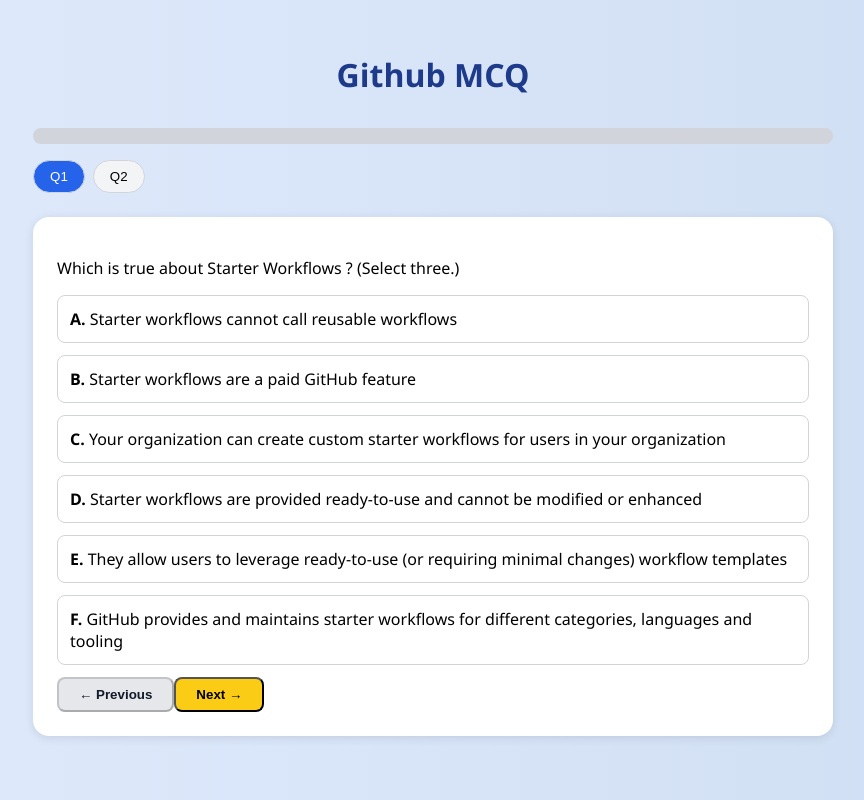
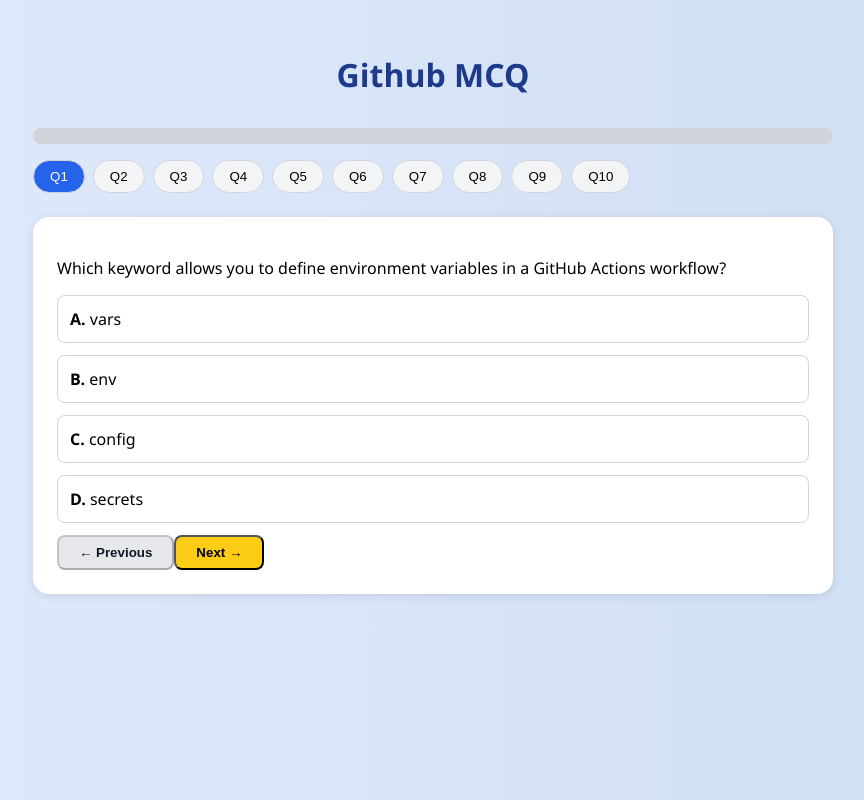
Before and after one commit to Karthikeyan-Karunakaran/mcq-application, a React (Create React App) app: page / in a window 1280 px wide. Shown: the whole page, without its empty margins (207-1071 px from the left). Built offline with nearby package versions, Linux system fonts and the light colour scheme.

Commit message:
new question added for the mcq application

```diff
--- a/package.json
+++ b/package.json
@@ -46,8 +46,5 @@
     "babel-jest": "^29.7.0",
     "identity-obj-proxy": "^3.0.0",
     "jest": "^27.5.1"
-  },
-  "jest": {
-  "setupFilesAfterEnv": ["<rootDir>/src/setupTests.js"]
+  }
 }
-}
--- a/src/App.js
+++ b/src/App.js
@@ -3,16 +3,85 @@
 
 const questions = [
   {
-    question: "Which is true about Starter Workflows ? (Select three.)",
-    answer: ["They allow users to leverage ready-to-use (or requiring minimal changes) workflow templates", "Your organization can create custom starter workflows for users in your organization", "GitHub provides and maintains starter workflows for different categories, languages and tooling "],
-    options: ["Starter workflows cannot call reusable workflows", "Starter workflows are a paid GitHub feature", "Your organization can create custom starter workflows for users in your organization", "Starter workflows are provided ready-to-use and cannot be modified or enhanced", "They allow users to leverage ready-to-use (or requiring minimal changes) workflow templates", "GitHub provides and maintains starter workflows for different categories, languages and tooling"],
-    multiple: true,
+    question: "Which keyword allows you to define environment variables in a GitHub Actions workflow?",
+    answer: ["env"],
+    options: ["vars", "env", "config", "secrets"],
+    multiple: false,
   },
   {
-    question: "Which of the following are programming languages?",
-    answer: ["JavaScript", "Python", "Rust"],
-    options: ["HTML", "JavaScript", "CSS", "Python", "Rust"],
-    multiple: true,
+    question: "Which configuration is appropriate for triggering a workflow to run on webhook events related to check_run actions?",
+    answer: [`on:
+                check_run:
+                  types: [rerequested, completed]`
+            ],
+    options: [`on:
+                check_run:
+                  types: [started]`,
+              `on:
+                check_run:
+                  types: [rerequested, completed]`,
+              `on:
+                check_run:
+                  filter: [requested]`,
+              `on:
+                check_run:
+                  type: [closed]`],
+    multiple: false,
+  },
+  {
+    question: `When will job3 run?
+                  jobs:
+                    job1:
+                    job2:
+                      needs: job1
+                    job3:
+                      if: \${{ always() }}
+                        needs: [job1, job2]`,
+    answer: ["job3 will run after job1 and job2 have completed, regardless of whether they were successful"],
+    options: ["You cannot use if: ${{ always() }} and needs together. The workflow will fail on startup.", "job3 will run after both job1 and job2 have failed", "job3 will run after job1 and job2 have completed, regardless of whether they were successful", "job3 will run after job1 and job2 have been successfully completed"],
+    multiple: false,
+  },
+  {
+    question: "What is the default shell used by GitHub Actions on Windows runners?",
+    answer: ["powershell"],
+    options: ["sh", "bash","cmd", "powershell"],
+    multiple: false,
+  },
+  {
+    question: "Where can you find network connectivity logs for a GitHub self-hosted-runner?",
+    answer: ["In the _diag folder directly on the runner machine"],
+    options: ["On GitHub.com on that specific Runner's page", "In the job run logs of a job that ran on that Runner", "In the _diag folder directly on the runner machine", "In the job run logs of a job that ran on that Runner with debug logging enabled"],
+    multiple: false,
+  },
+  {
+    question: "Is this statement true? Not all steps run actions, but all actions run as a step",
+    answer: ["True"],
+    options: ["True", "False"],
+    multiple: false,
+  },
+  {
+    question: "Which is true about environments?",
+    answer: ["Each job in a workflow can reference a single environment."],
+    options: ["Each job in a workflow can reference a maximum of two environments.", "Each job in a workflow can reference a single environment.", "Each workflow can reference a maximum of two environments.", "Each workflow can reference a single environment."],
+    multiple: false,
+  },
+  {
+    question: "How can organizations which are using GitHub Enterprise Server enable automatic syncing of third party GitHub Actions hosted on GitHub.com to their GitHub Enterprise Server instance?",
+    answer: ["Using GitHub Connect"],
+    options: ["Using GitHub Connect", "GitHub Enterprise Server cannot use GitHub.com Actions because of it's on-premise nature and no internet access", "GitHub Enterprise Server has access to all GitHub.com Actions by default", "Using actions-sync tool"],
+    multiple: false,
+  },
+  {
+    question: "What are activity types of an event used for ?",
+    answer: ["Limiting workflow runs to specific activity types using the types filter"],
+    options: ["Reacting to new activity on a repository (e.g new contributor)", "Checking if the activity comes from an user or a bot", "Limiting workflow runs to specific activity types using the types filter"],
+    multiple: false
+  },
+  {
+    question: "Which context holds information about the event that triggered a workflow run?",
+    answer: ["github.event"],
+    options: ["github.event", "github.job", "github.repository", "jobs.<job_id>.result"],
+    multiple: false,
   },
 ];
 
```
Also changed, not shown: 1 other file (tests, documents, lock files or other folders).
